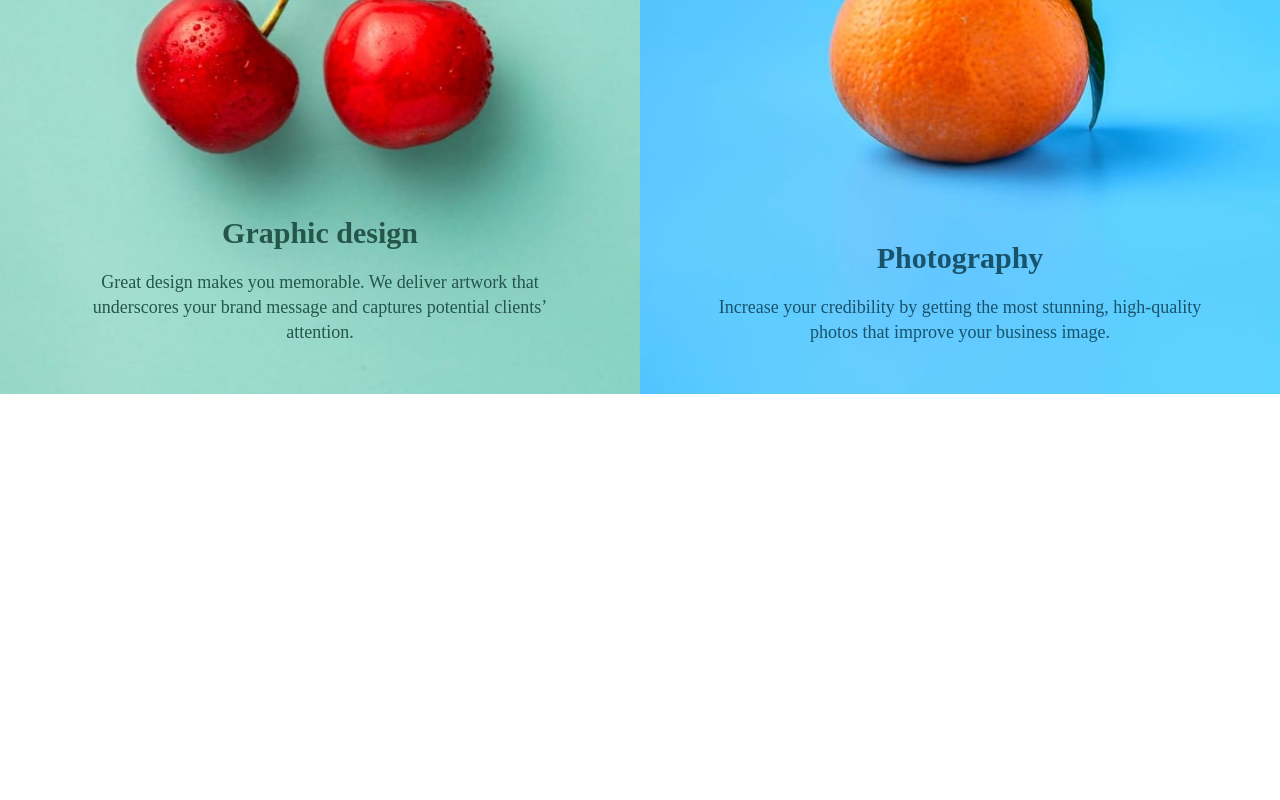
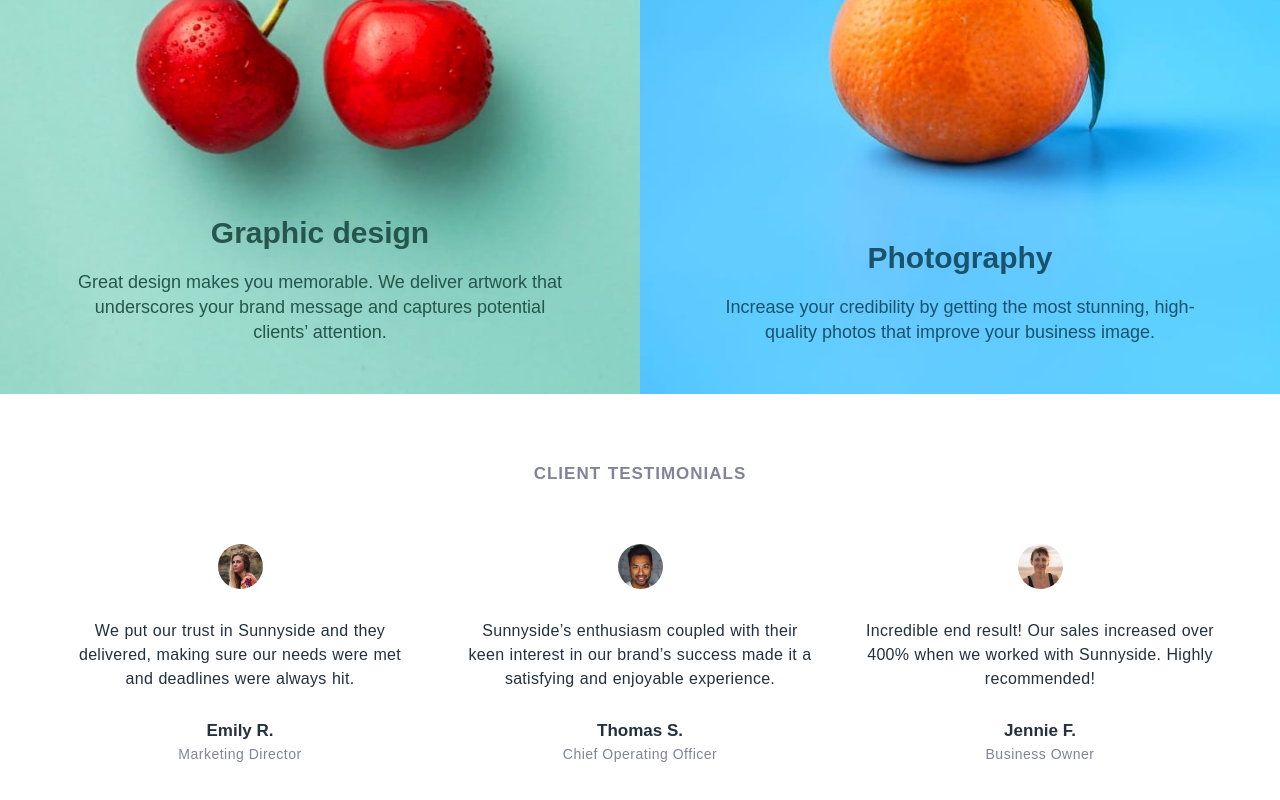
Before and after one commit to amirhossein-peyvand/sunnyside-agency-landing-page, a React (Vite) app: page / in a window 1280 px wide. Shown: the part 1953-2753 px from the top of the page. Before the commit the page ends 2400 px from the top, so only its background shows below. Built offline with nearby package versions, Linux system fonts and the light colour scheme.

Commit message:
Building Testimonials component

```diff
--- a/src/components/MainArea.tsx
+++ b/src/components/MainArea.tsx
@@ -1,10 +1,12 @@
 import Features from "./Features";
 import "../sass/MainArea.scss";
+import Testimonials from "./Testimonials";
 
 const MainArea = () => {
   return (
     <main className="mainArea">
       <Features />
+      <Testimonials />
     </main>
   );
 };
--- /dev/null
+++ b/src/components/Testimonials.tsx
@@ -0,0 +1,49 @@
+import emily from "../assets/image-emily.jpg";
+import jennie from "../assets/image-jennie.jpg";
+import thomas from "../assets/image-thomas.jpg";
+import "../sass/Testimonials.scss";
+
+const Testimonials = () => {
+  return (
+    <section className="testimonials">
+      <h4 className="title">Client testimonials</h4>
+      <section className="profiles">
+        <article className="profile">
+          <img src={emily} alt="emily" />
+          <p className="idea">
+            We put our trust in Sunnyside and they delivered, making sure our
+            needs were met and deadlines were always hit.
+          </p>
+          <div className="info">
+            <span>Emily R.</span>
+            <span>Marketing Director</span>
+          </div>
+        </article>
+        <article className="profile">
+          <img src={thomas} alt="thomas" />
+          <p className="idea">
+            Sunnyside’s enthusiasm coupled with their keen interest in our
+            brand’s success made it a satisfying and enjoyable experience.
+          </p>
+          <div className="info">
+            <span>Thomas S.</span>
+            <span>Chief Operating Officer</span>
+          </div>
+        </article>
+        <article className="profile">
+          <img src={jennie} alt="jennie" />
+          <p className="idea">
+            Incredible end result! Our sales increased over 400% when we worked
+            with Sunnyside. Highly recommended!
+          </p>
+          <div className="info">
+            <span>Jennie F.</span>
+            <span>Business Owner</span>
+          </div>
+        </article>
+      </section>
+    </section>
+  );
+};
+
+export default Testimonials;
--- a/src/index.css
+++ b/src/index.css
@@ -8,6 +8,7 @@
   box-sizing: border-box;
   margin: 0;
   padding: 0;
+  font-family: sans-serif;
 }
 
 html {
--- a/src/sass/Features.scss
+++ b/src/sass/Features.scss
@@ -268,7 +268,6 @@
 @media screen and (min-width: 820px) {
   .features {
     grid-template-columns: repeat(2, 1fr);
-    grid-template-rows: repeat(3, 1fr);
     grid-template-areas:
       "boxOne transform"
       "standOut boxTwo"
--- /dev/null
+++ b/src/sass/Testimonials.scss
@@ -0,0 +1,155 @@
+@import "colors.scss";
+
+.testimonials {
+  display: flex;
+  flex-direction: column;
+  padding: 7rem 1rem;
+  justify-content: center;
+  align-items: center;
+  row-gap: 6rem;
+  min-width: 20rem;
+
+  .title {
+    text-transform: uppercase;
+    color: $dark-grayish-blue;
+    font-size: 1.3rem;
+    letter-spacing: 1px;
+    word-spacing: 1px;
+  }
+
+  .profiles {
+    display: flex;
+    flex-direction: column;
+    column-gap: 5rem;
+    row-gap: 5rem;
+    align-items: center;
+
+    .profile {
+      width: 100%;
+      max-width: 35rem;
+      display: flex;
+      flex-direction: column;
+      align-items: center;
+      justify-content: center;
+      text-align: center;
+      row-gap: 3rem;
+
+      img {
+        width: 4.5rem;
+        border-radius: 50%;
+      }
+
+      .idea {
+        color: $very-dark-desaturated-blue;
+        letter-spacing: 0.3px;
+        word-spacing: 0.5px;
+        line-height: 1.5;
+        font-size: 1.3rem;
+      }
+
+      .info {
+        display: flex;
+        flex-direction: column;
+        row-gap: 0.5rem;
+
+        span:first-child {
+          font-size: 1.4rem;
+          font-weight: 800;
+          color: $very-dark-desaturated-blue;
+        }
+
+        span:last-child {
+          color: $dark-grayish-blue;
+          font-size: 1.1rem;
+          letter-spacing: 0.5px;
+        }
+      }
+    }
+  }
+}
+
+@media screen and (min-width: 350px) {
+  .testimonials {
+    .title {
+      font-size: 1.5rem;
+    }
+
+    .profiles {
+      .profile {
+        .idea {
+          font-size: 1.5rem;
+        }
+
+        .info {
+          span:first-child {
+            font-size: 1.6rem;
+          }
+
+          span:last-child {
+            font-size: 1.3rem;
+          }
+        }
+      }
+    }
+  }
+}
+
+@media screen and (min-width: 450px) {
+  .testimonials {
+    .title {
+      font-size: 1.7rem;
+    }
+
+    .profiles {
+      .profile {
+        .idea {
+          font-size: 1.6rem;
+        }
+
+        .info {
+          span:first-child {
+            font-size: 1.7rem;
+          }
+
+          span:last-child {
+            font-size: 1.4rem;
+          }
+        }
+      }
+    }
+  }
+}
+
+@media screen and (min-width: 451px) and (max-width: 819px) {
+  .testimonials {
+    .title {
+      font-size: 1.8rem;
+    }
+
+    .profiles {
+      .profile {
+        .idea {
+          font-size: 1.7rem;
+        }
+
+        .info {
+          span:first-child {
+            font-size: 1.8rem;
+          }
+
+          span:last-child {
+            font-size: 1.5rem;
+          }
+        }
+      }
+    }
+  }
+}
+
+@media screen and (min-width: 820px) {
+  .testimonials {
+    .profiles {
+      flex-direction: row;
+    }
+  }
+}
```
